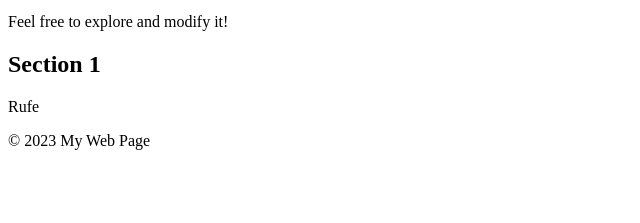
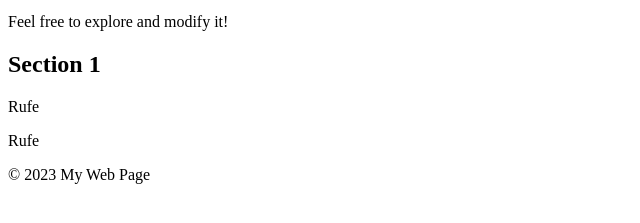
Before and after one commit to ameenaalbanna/aden-git-day, a plain HTML site: page index.html in a window 1280 px wide. Shown: the part 101-324 px from the top of the page, without its empty margins (0-640 px from the left). Drawn offline with Linux system fonts and the light colour scheme.

Commit message:
Update index.html

```diff
--- a/index.html
+++ b/index.html
@@ -14,6 +14,7 @@
 
     <h2>Section 1</h2>
     <p>Rufe</p>
+    <p>Rufe</p>
 
 
 <!-- hffg -->
```
